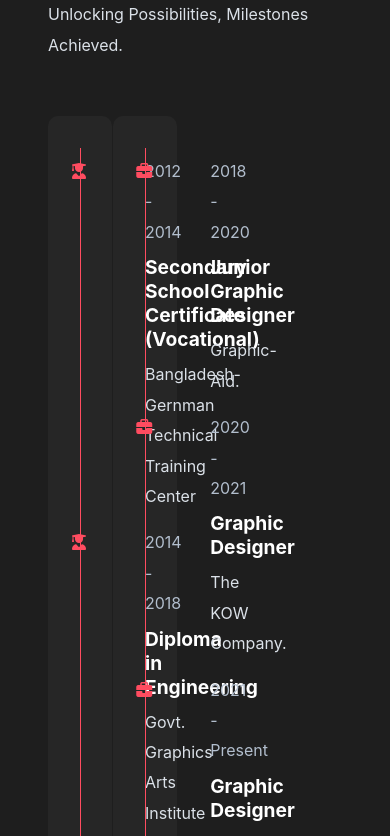
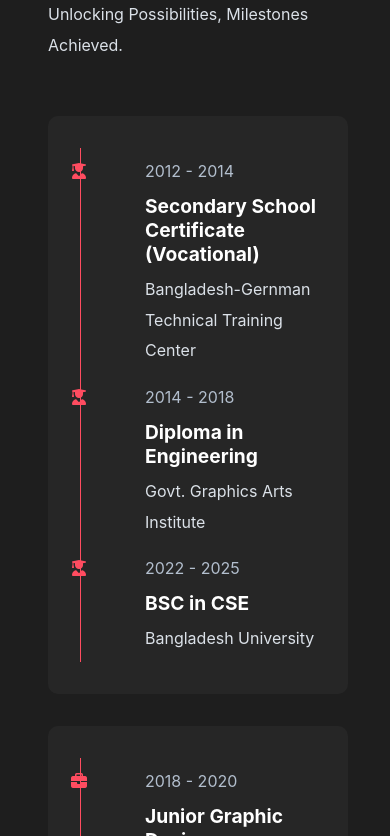
Before and after one commit to NA-Asraful-Khan/N.A.Asraful.Khan, a React (Create React App) app: page / in a window 390 px wide. Shown: the part 3848-4684 px from the top of the page. Built offline with nearby package versions, Linux system fonts and the light colour scheme.

Commit message:
responsive adjust

```diff
--- a/src/Components/Timeline/Timeline.js
+++ b/src/Components/Timeline/Timeline.js
@@ -54,7 +54,7 @@
 
 const TimelineStyled = styled.div`
     display: grid;
-    grid-template-columns: repeat(auto-fill, minmax(30px, 1fr));
+    grid-template-columns: repeat(auto-fill, minmax(300px, 1fr));
     gap: 2rem;
     .timeline{
         background-color: ${(props) => props.theme.colorBg5};
```
